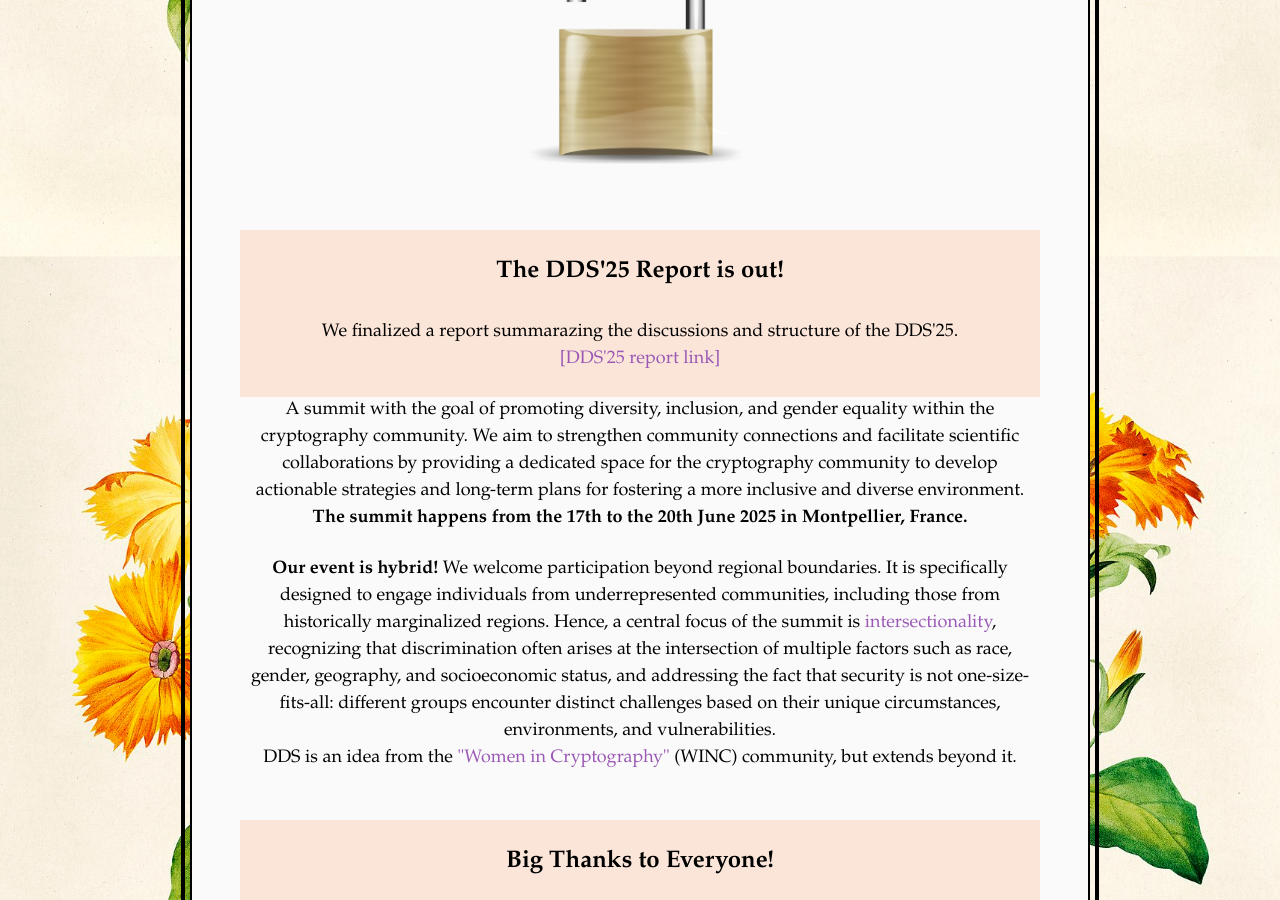
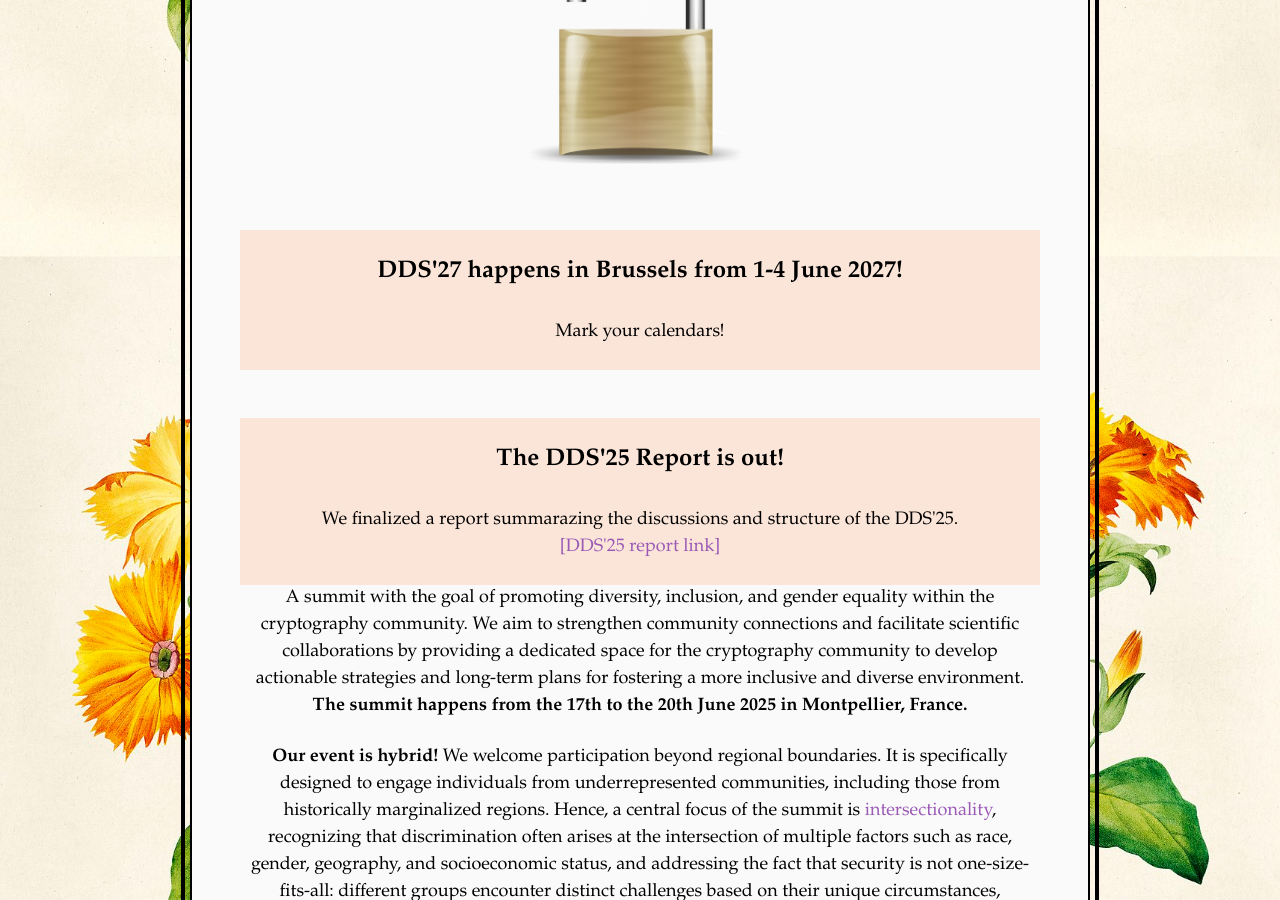
Before and after one commit to women-in-cryptography/decryptingdiversity.github.io, a Jekyll site: the page built from index.html, in a window 1280 px wide and 900 px high, scrolled down 640 px. Built offline with Jekyll 4.4.1, drawn with Linux system fonts in a browser that asks for light colours.

Commit message:
Add announcement for DDS'27 event in Brussels

```diff
--- a/index.html
+++ b/index.html
@@ -7,6 +7,12 @@ layout: default
         <h1>Decrypting Diversity Summit</h1>
           <img src="/assets/decrypting_diversity_logo_full.jpg" class="main-img" alt="Home logo">
 
+	<div class="announce">
+	<h2>DDS'27 happens in Brussels from 1-4 June 2027!</h2>
+	<br>
+	<p>Mark your calendars!</p>
+  	</p>
+	</div>
 
           <div class="announce">
 	<h2>The DDS'25 Report is out!</h2>
```
